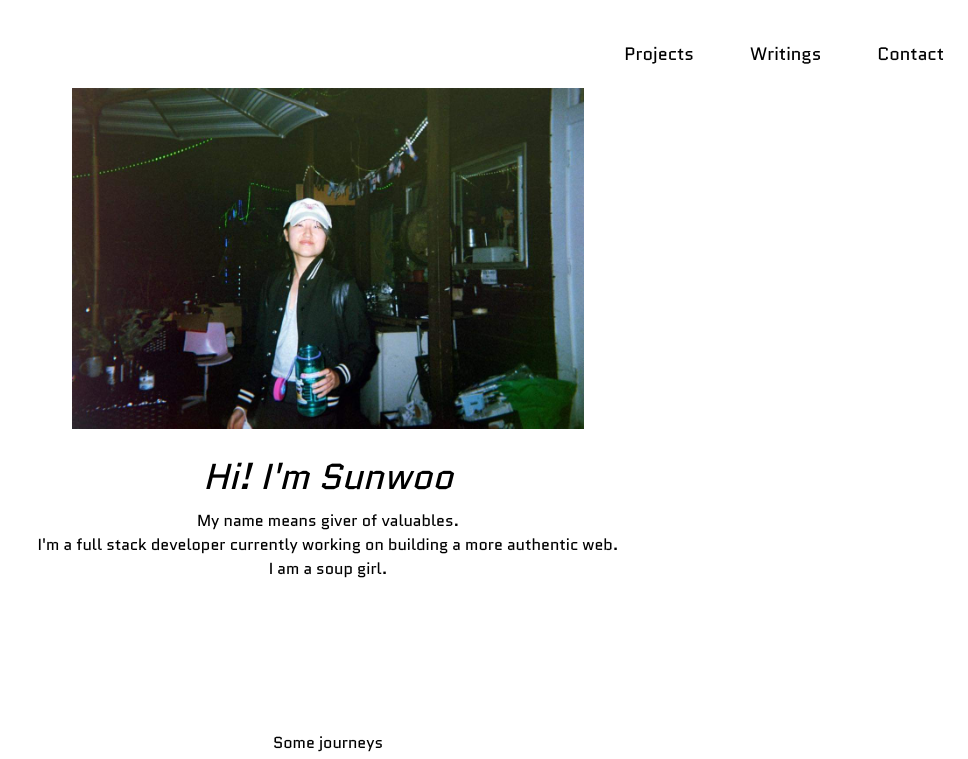
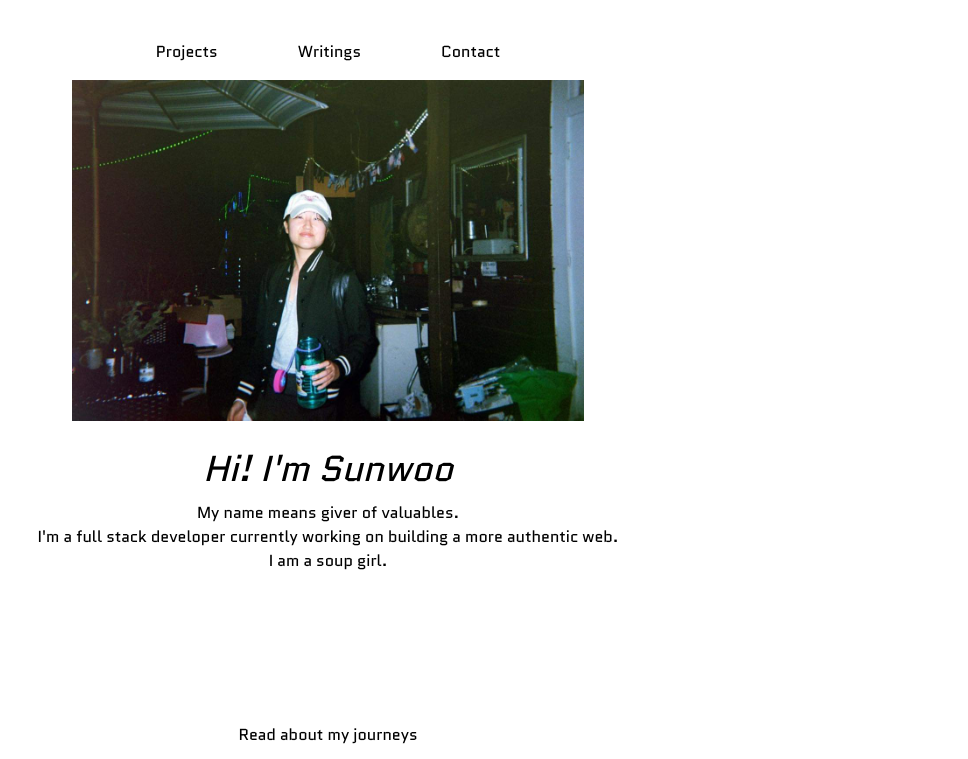
Before and after one commit to bookvacuum/personalsite, a Next.js app: page / in a window 1280 px wide. Shown: the top 759 px of the page, without its empty margins (312-1280 px from the left). Built offline with nearby package versions, Linux system fonts and the light colour scheme; no server answers.

Commit message:
edited nav bar

```diff
--- a/components/layout.js
+++ b/components/layout.js
@@ -10,12 +10,12 @@ export default function Layout({ children }) {
      {/* <div className="absolute top-0 w-60">
       <Potato/>
       </div> */}
-    <div className="p-4 pt-10 pb-8 font-sans sm:pb-12">
-      <div className='flex float-right sm:space-x-10 sm:text-lg'>
+    <div className="pt-10 pb-3 mx-auto lg:pb-4 ">
+      <div className='flex justify-center space-x-6 font-sans sm:space-x-16 md:space-x-18 lg:space-x-23'>
 
-        <div className="pl-2 pr-2"><Link href="/"> Projects</Link></div>
-        <div className="pl-2 pr-2"><Link href="/"> Writings</Link></div>
-        <div className="pl-2 pr-2"><Link href="/"> Contact</Link></div>
+        <div className="pl-2 pr-2 font-sans hover:underline underline-offset-4 decoration-cyan-400 decoration-4"><Link href="/"> Projects</Link></div>
+        <div className="pl-2 pr-2 font-sans hover:underline underline-offset-4 decoration-cyan-400 decoration-4"><Link href="/"> Writings</Link></div>
+        <div className="pl-2 pr-2 font-sans hover:underline underline-offset-4 decoration-cyan-400 decoration-4"><Link href="/"> Contact</Link></div>
       </div>
     </div>
       <main>{children}</main>
--- a/src/pages/index.js
+++ b/src/pages/index.js
@@ -3,6 +3,7 @@ import Image from 'next/image';
 import profile from '/public/profilepic.jpg';
 import dynamic from 'next/dynamic';
 import Potato from '/components/potato';
+import styles from '../styles/Home.module.css'
 
 // const Potato = dynamic(() => import('/components/potato'), { ssr: false });
 
@@ -25,7 +26,7 @@ export default function Home() {
         <p className='font-sans'>I&apos;m a full stack developer currently working on building a more authentic web.</p>
         <p className='font-sans'>I am a soup girl.</p>
   <Potato/>
-          <p className='pb-3 font-sans'>Some journeys</p>
+          <p className='pb-3 font-sans'>Read about my journeys</p>
           <svg xmlns="http://www.w3.org/2000/svg" fill="none" viewBox="0 0 24 24" stroke-width="1.5" stroke="currentColor" class="w-6 h-6 mx-auto mb-1">
   <path stroke-linecap="round" stroke-linejoin="round" d="M15.75 17.25L12 21m0 0l-3.75-3.75M12 21V3" />
 </svg>
```
